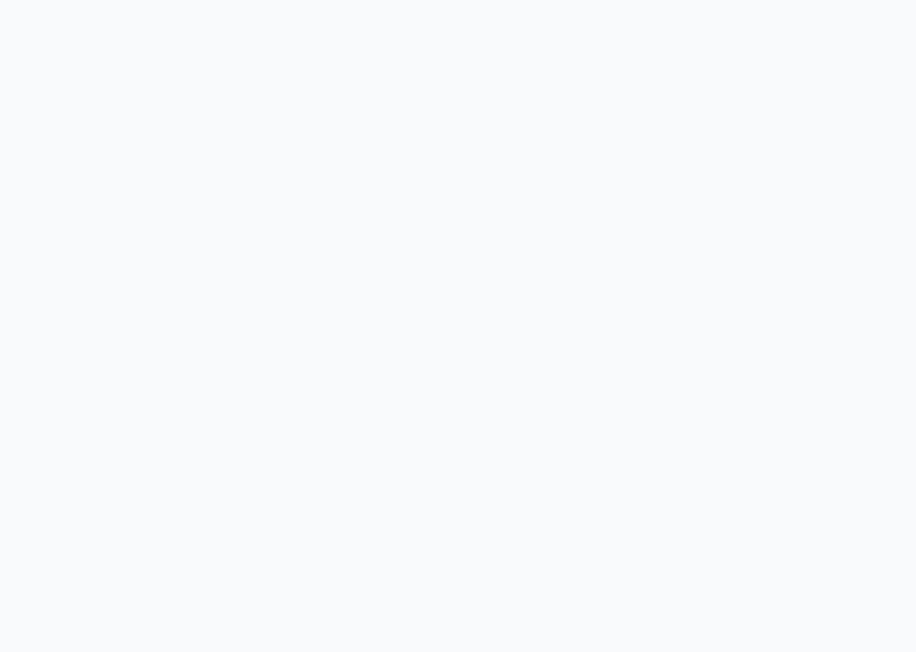
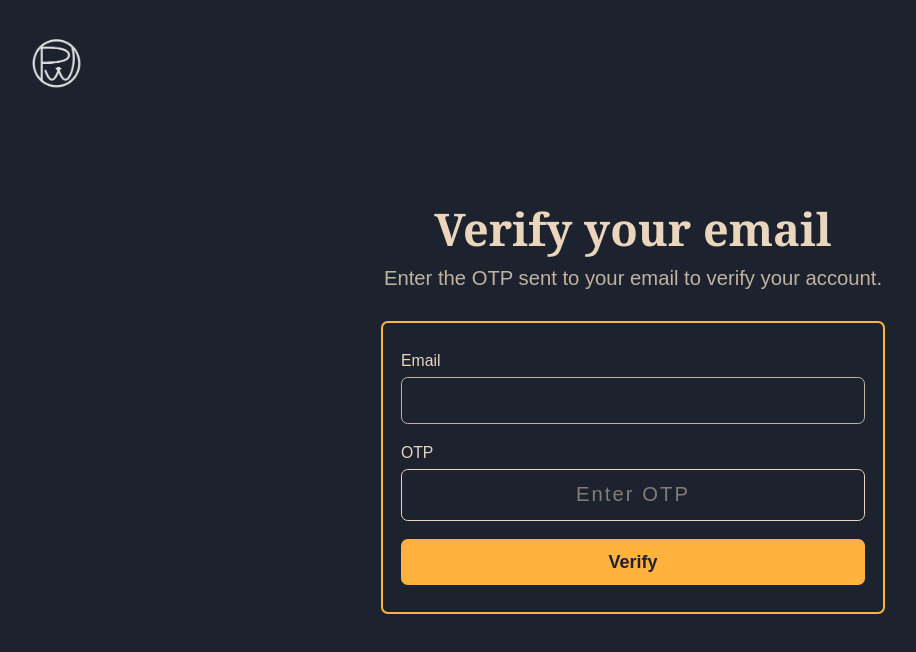
Before and after one commit to Confused-Careers/PetWell-Frontend, a React (Vite) app: page /business/signup/otp in a window 1280 px wide. Before the commit this address had no page. Shown: the top 652 px of the page, without its empty margins (7-923 px from the left). Built offline with nearby package versions, Linux system fonts and the light colour scheme.

Commit message:
business register

```diff
--- a/src/App.tsx
+++ b/src/App.tsx
@@ -25,6 +25,7 @@ import CareTeamListPage from "./Pages/Authentication/BusinessAuth/CareTeamListPa
 import BusinessHomePage from "./Pages/Business/BusinessHome/BusinessHomePage";
 import PetParentOnboardingChoice from "./Pages/Authentication/ProfileCreation/PetParentOnboardingChoice";
 import BusinessSignupForm from "./Pages/Authentication/BusinessAuth/businessSignupForm";
+import BusinessOTPVerificationPage from "./Pages/Authentication/BusinessAuth/BusinessOTPVerificationPage";
 
 function App() {
   return (
@@ -46,6 +47,7 @@ function App() {
         <Route path="/business/signup/add-care-team" element={<AddCareTeamPage />} />
         <Route path="/business/signup/care-team-list" element={<CareTeamListPage />} />
         <Route path="/business/:businessId/home" element={<BusinessHomePage />} />
+        <Route path="/business/signup/otp" element={<BusinessOTPVerificationPage />} />
 
         {/* Pet Owner Routes */}
         <Route path="/petowner/pet/:petId/home" element={<HomePage />} />
--- /dev/null
+++ b/src/Pages/Authentication/BusinessAuth/BusinessOTPVerificationPage.tsx
@@ -0,0 +1,89 @@
+import React, { useState } from "react";
+import Logo from "../../../Assets/PetWell.png";
+import { useNavigate, useLocation } from "react-router-dom";
+import authServices from "../../../Services/authServices";
+import { InputOTP } from "../../../Components/ui/input-otp";
+
+const BusinessOTPVerificationPage: React.FC = () => {
+  const navigate = useNavigate();
+  const location = useLocation();
+  const { email = "" } = (location.state as any) || {};
+  const [otp, setOtp] = useState("");
+  const [error, setError] = useState<string | null>(null);
+  const [loading, setLoading] = useState(false);
+
+  const handleSubmit = async (e: React.FormEvent) => {
+    e.preventDefault();
+    setError(null);
+    if (!email || !otp) {
+      setError("Please enter your email and OTP.");
+      return;
+    }
+    setLoading(true);
+    try {
+      await authServices.verifyOTP({ identifier: email, otp_code: otp });
+      navigate("/business/signup/add-care-team");
+    } catch (err: any) {
+      setError(err.message || "OTP verification failed");
+    } finally {
+      setLoading(false);
+    }
+  };
+
+  return (
+    <div className="min-h-screen bg-[var(--color-background)] flex flex-col items-center justify-center px-4 py-8">
+      <div className="absolute left-8 top-8">
+        <img src={Logo} alt="PetWell Logo" className="h-12 w-12" />
+      </div>
+      <div className="w-full max-w-md flex flex-col items-center">
+        <h1 className="text-3xl sm:text-4xl font-serif font-bold text-[var(--color-card-heading)] text-center mb-2 mt-4">
+          Verify your email
+        </h1>
+        <p className="text-base sm:text-lg text-[var(--color-card-heading)] opacity-80 text-center mb-6">
+          Enter the OTP sent to your email to verify your account.
+        </p>
+        <form
+          className="w-full border-2 border-[var(--color-primary)] rounded-md px-4 py-6 flex flex-col gap-4"
+          onSubmit={handleSubmit}
+        >
+          <div>
+            <label className="block text-[var(--color-text)] text-sm mb-1">
+              Email
+            </label>
+            <input
+              type="email"
+              value={email}
+              readOnly
+              className="w-full rounded-md px-4 py-2 text-base bg-[var(--color-background)] text-[var(--color-text)] border border-[var(--color-border)] focus:outline-none opacity-80"
+            />
+          </div>
+          <div>
+            <label className="block text-[var(--color-text)] text-sm mb-1">
+              OTP
+            </label>
+            <input
+              type="text"
+              value={otp}
+              onChange={(e) => setOtp(e.target.value)}
+              maxLength={6}
+              className="w-full rounded-md px-4 py-2 text-lg text-center tracking-widest bg-[var(--color-background)] text-[var(--color-text)] border border-[var(--color-border)] focus:outline-none"
+              placeholder="Enter OTP"
+              autoComplete="one-time-code"
+              inputMode="numeric"
+            />
+          </div>
+          {error && <div className="text-red-500 text-sm mb-2">{error}</div>}
+          <button
+            type="submit"
+            className="w-full bg-[var(--color-primary)] text-[var(--color-background)] font-semibold rounded-md py-2 hover:brightness-110 transition"
+            disabled={loading}
+          >
+            {loading ? "Verifying..." : "Verify"}
+          </button>
+        </form>
+      </div>
+    </div>
+  );
+};
+
+export default BusinessOTPVerificationPage;
--- a/src/Pages/Authentication/BusinessAuth/BusinessSignupPage.tsx
+++ b/src/Pages/Authentication/BusinessAuth/BusinessSignupPage.tsx
@@ -1,26 +1,78 @@
 import React, { useRef, useState } from "react";
 import { Upload, Instagram, Facebook, X } from "lucide-react";
 import Logo from "../../../Assets/PetWell.png";
-import { useNavigate } from "react-router-dom";
+import { useNavigate, useLocation } from "react-router-dom";
+import authServices from "../../../Services/authServices";
 
 const BusinessSignupPage: React.FC = () => {
-  const [profileImage, setProfileImage] = useState<string | null>(null);
+  const [profileImage, setProfileImage] = useState<File | null>(null);
+  const [profileImagePreview, setProfileImagePreview] = useState<string | null>(
+    null
+  );
   const fileInputRef = useRef<HTMLInputElement>(null);
   const navigate = useNavigate();
+  const location = useLocation();
+
+  // Get email and password from previous step
+  const { email = "", password = "" } = (location.state as any) || {};
+
+  // Controlled fields for the rest of the business details
+  const [businessName, setBusinessName] = useState("");
+  const [phone, setPhone] = useState("");
+  const [description, setDescription] = useState("");
+  const [website, setWebsite] = useState("");
+  const [instagram, setInstagram] = useState("");
+  const [facebook, setFacebook] = useState("");
+  const [x, setX] = useState("");
+  const [contactPreference, setContactPreference] = useState<string[]>([]);
+  const [error, setError] = useState<string | null>(null);
+  const [loading, setLoading] = useState(false);
 
   const handleImageUpload = (e: React.ChangeEvent<HTMLInputElement>) => {
     if (e.target.files && e.target.files[0]) {
-      const reader = new FileReader();
-      reader.onload = (ev) => {
-        setProfileImage(ev.target?.result as string);
-      };
-      reader.readAsDataURL(e.target.files[0]);
+      setProfileImage(e.target.files[0]);
+      setProfileImagePreview(URL.createObjectURL(e.target.files[0]));
     }
   };
 
-  const handleSubmit = (e: React.FormEvent) => {
+  const handleContactPrefChange = (pref: string) => {
+    setContactPreference((prev) =>
+      prev.includes(pref) ? prev.filter((p) => p !== pref) : [...prev, pref]
+    );
+  };
+
+  const handleSubmit = async (e: React.FormEvent) => {
     e.preventDefault();
-    navigate("/business/signup/add-care-team");
+    setError(null);
+    if (!businessName || !phone || !description) {
+      setError("Please fill all required fields.");
+      return;
+    }
+    setLoading(true);
+    try {
+      const businessData = {
+        business_name: businessName,
+        email,
+        phone,
+        password,
+        description,
+        website,
+        instagram,
+        facebook,
+        x,
+        contact_preference: contactPreference.join(","),
+        profile_picture: profileImage || undefined,
+      };
+      console.log("[BusinessSignupPage] Submitting:", businessData);
+      const res = await authServices.signupBusiness(businessData);
+      console.log("[BusinessSignupPage] API response:", res);
+      navigate("/business/signup/otp", { state: { email } });
+    } catch (err: any) {
+      console.error("[BusinessSignupPage] Registration error:", err);
+      setError(err.message || "Registration failed");
+    } finally {
+      setLoading(false);
+    }
   };
 
   return (
@@ -44,6 +96,9 @@ const BusinessSignupPage: React.FC = () => {
               type="text"
               placeholder="Type here"
               className="w-full rounded-md px-4 py-3 text-base bg-white text-black focus:outline-none"
+              value={businessName}
+              onChange={(e) => setBusinessName(e.target.value)}
+              required
             />
           </div>
           <div>
@@ -67,9 +122,9 @@ const BusinessSignupPage: React.FC = () => {
                 className="hidden"
               />
             </div>
-            {profileImage && (
+            {profileImagePreview && (
               <img
-                src={profileImage}
+                src={profileImagePreview}
                 alt="Profile Preview"
                 className="mt-2 h-16 w-16 rounded-full object-cover border border-[#F6E7C0] mx-auto"
               />
@@ -83,16 +138,9 @@ const BusinessSignupPage: React.FC = () => {
               type="text"
               placeholder="Type here"
               className="w-full rounded-md px-4 py-3 text-base bg-white text-black focus:outline-none"
-            />
-          </div>
-          <div>
-            <label className="block text-[#EBD5BD] text-base mb-2">
-              What is your business email?
-            </label>
-            <input
-              type="email"
-              placeholder="Type here"
-              className="w-full rounded-md px-4 py-3 text-base bg-white text-black focus:outline-none"
+              value={phone}
+              onChange={(e) => setPhone(e.target.value)}
+              required
             />
           </div>
           <div>
@@ -101,11 +149,21 @@ const BusinessSignupPage: React.FC = () => {
             </label>
             <div className="flex gap-6 mt-1">
               <label className="flex items-center gap-2 text-[#EBD5BD] font-cabin">
-                <input type="checkbox" className="accent-[#F6E7C0] w-3 h-3" />
+                <input
+                  type="checkbox"
+                  className="accent-[#F6E7C0] w-3 h-3"
+                  checked={contactPreference.includes("Email")}
+                  onChange={() => handleContactPrefChange("Email")}
+                />
                 Email
               </label>
               <label className="flex items-center gap-2 text-[#EBD5BD] font-cabin">
-                <input type="checkbox" className="accent-[#F6E7C0] w-3 h-3" />
+                <input
+                  type="checkbox"
+                  className="accent-[#F6E7C0] w-3 h-3"
+                  checked={contactPreference.includes("Phone Call")}
+                  onChange={() => handleContactPrefChange("Phone Call")}
+                />
                 Phone Call
               </label>
             </div>
@@ -118,6 +176,9 @@ const BusinessSignupPage: React.FC = () => {
               type="text"
               placeholder="Type here"
               className="w-full rounded-md px-4 py-3 text-base bg-white text-black focus:outline-none"
+              value={description}
+              onChange={(e) => setDescription(e.target.value)}
+              required
             />
           </div>
           <div>
@@ -128,6 +189,8 @@ const BusinessSignupPage: React.FC = () => {
               type="text"
               placeholder="Type here"
               className="w-full rounded-md px-4 py-3 text-base bg-white text-black focus:outline-none"
+              value={website}
+              onChange={(e) => setWebsite(e.target.value)}
             />
           </div>
           <div>
@@ -141,6 +204,8 @@ const BusinessSignupPage: React.FC = () => {
                   type="text"
                   placeholder="Paste Link Here"
                   className="w-full rounded-md px-4 py-3 text-base bg-white text-black focus:outline-none"
+                  value={instagram}
+                  onChange={(e) => setInstagram(e.target.value)}
                 />
               </div>
               <div className="flex items-center gap-2">
@@ -149,6 +214,8 @@ const BusinessSignupPage: React.FC = () => {
                   type="text"
                   placeholder="Paste Link Here"
                   className="w-full rounded-md px-4 py-3 text-base bg-white text-black focus:outline-none"
+                  value={facebook}
+                  onChange={(e) => setFacebook(e.target.value)}
                 />
               </div>
               <div className="flex items-center gap-2">
@@ -157,15 +224,19 @@ const BusinessSignupPage: React.FC = () => {
                   type="text"
                   placeholder="Paste Link Here"
                   className="w-full rounded-md px-4 py-3 text-base bg-white text-black focus:outline-none"
+                  value={x}
+                  onChange={(e) => setX(e.target.value)}
                 />
               </div>
             </div>
           </div>
+          {error && <div className="text-red-500 text-sm mb-2">{error}</div>}
           <button
             type="submit"
             className="mt-4 w-full bg-[#FDBA3B] text-[#23272F] font-cabin font-medium py-2 rounded-md hover:bg-[#e6a832] transition"
+            disabled={loading}
           >
-            Next
+            {loading ? "Registering..." : "Next"}
           </button>
         </form>
       </div>
--- a/src/Pages/Authentication/BusinessAuth/businessSignupForm.tsx
+++ b/src/Pages/Authentication/BusinessAuth/businessSignupForm.tsx
@@ -1,13 +1,32 @@
-import React from "react";
+import React, { useState } from "react";
 import Logo from "../../../Assets/PetWell.png";
 import { useNavigate } from "react-router-dom";
 
 const BusinessSignupForm: React.FC = () => {
   const navigate = useNavigate();
+  const [email, setEmail] = useState("");
+  const [password, setPassword] = useState("");
+  const [confirmPassword, setConfirmPassword] = useState("");
+  const [error, setError] = useState<string | null>(null);
+  const [loading, setLoading] = useState(false);
 
   const handleSubmit = (e: React.FormEvent) => {
     e.preventDefault();
-    navigate("/business/signup");
+    setError(null);
+    if (!email || !password || !confirmPassword) {
+      setError("Please fill all fields.");
+      return;
+    }
+    if (password !== confirmPassword) {
+      setError("Passwords do not match.");
+      return;
+    }
+    // Only pass credentials to next page, do not register here
+    console.log("[BusinessSignupForm] Passing credentials to next page:", {
+      email,
+      password,
+    });
+    navigate("/business/signup", { state: { email, password } });
   };
 
   return (
@@ -34,6 +53,9 @@ const BusinessSignupForm: React.FC = () => {
               type="email"
               placeholder="Type here"
               className="w-full rounded-md px-4 py-2 text-base bg-[var(--color-background)] text-[var(--color-text)] border border-[var(--color-border)] focus:outline-none"
+              value={email}
+              onChange={(e) => setEmail(e.target.value)}
+              required
             />
           </div>
           <div>
@@ -44,6 +66,9 @@ const BusinessSignupForm: React.FC = () => {
               type="password"
               placeholder="Type here"
               className="w-full rounded-md px-4 py-2 text-base bg-[var(--color-background)] text-[var(--color-text)] border border-[var(--color-border)] focus:outline-none"
+              value={password}
+              onChange={(e) => setPassword(e.target.value)}
+              required
             />
           </div>
           <div>
@@ -54,21 +79,27 @@ const BusinessSignupForm: React.FC = () => {
               type="password"
               placeholder="Type here"
               className="w-full rounded-md px-4 py-2 text-base bg-[var(--color-background)] text-[var(--color-text)] border border-[var(--color-border)] focus:outline-none"
+              value={confirmPassword}
+              onChange={(e) => setConfirmPassword(e.target.value)}
+              required
             />
           </div>
+          {error && <div className="text-red-500 text-sm mb-2">{error}</div>}
           <div className="flex gap-2 mt-2">
             <button
               type="button"
               className="flex-1 border border-[var(--color-primary)] text-[var(--color-primary)] rounded-md py-2 font-semibold hover:bg-[var(--color-primary)] hover:text-[var(--color-background)] transition bg-transparent"
               onClick={() => navigate(-1)}
+              disabled={loading}
             >
               Go Back
             </button>
             <button
               type="submit"
               className="flex-1 bg-[var(--color-primary)] text-[var(--color-background)] font-semibold rounded-md py-2 hover:brightness-110 transition"
+              disabled={loading}
             >
-              Continue
+              {loading ? "Registering..." : "Continue"}
             </button>
           </div>
           <div className="text-center mt-2 text-[var(--color-text)] text-sm">
--- a/src/Services/authServices.tsx
+++ b/src/Services/authServices.tsx
@@ -30,9 +30,14 @@ interface BusinessSignupData {
   password: string;
   description: string;
   website?: string;
+  address?: string;
   instagram?: string;
   facebook?: string;
   x?: string;
+  contact_preference?: string;
+  document_name?: string;
+  file_type?: string;
+  profile_picture?: File;
 }
 
 // Human Owner with Pet
@@ -315,14 +320,35 @@ const authServices = {
     }
   },
 
-  async signupBusiness(data: BusinessSignupData): Promise<AuthResponse> {
+  async signupBusiness(
+    data: BusinessSignupData
+  ): Promise<AuthResponse> {
     try {
+      const formData = new FormData();
+      formData.append("business_name", data.business_name);
+      formData.append("email", data.email);
+      formData.append("phone", data.phone);
+      formData.append("password", data.password);
+      formData.append("description", data.description);
+      if (data.website) formData.append("website", data.website);
+      if (data.address) formData.append("address", data.address);
+      if (data.instagram) formData.append("instagram", data.instagram);
+      if (data.facebook) formData.append("facebook", data.facebook);
+      if (data.x) formData.append("x", data.x);
+      if (data.contact_preference)
+        formData.append("contact_preference", data.contact_preference);
+      if (data.document_name)
+        formData.append("document_name", data.document_name);
+      if (data.file_type) formData.append("file_type", data.file_type);
+      if (data.profile_picture)
+        formData.append("profile_picture", data.profile_picture);
+
       const response = await axios.post(
         `${SERVER_BASE_URL}/api/v1/auth/register/business`,
-        data,
+        formData,
         {
           headers: {
-            "Content-Type": "application/json",
+            // Do not set Content-Type, browser will set it with boundary
           },
         }
       );
```
